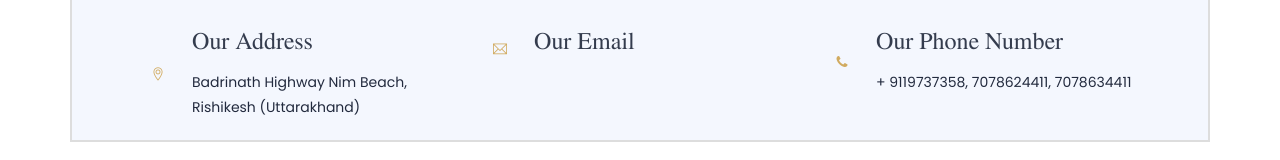
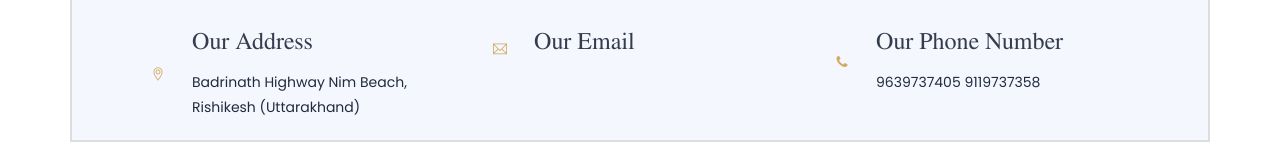
Before and after one commit to GouRav404/p-w, a plain HTML site: page contact.html in a window 1280 px wide. Shown: the part 426-586 px from the top of the page. Drawn offline with nearby package versions, Linux system fonts and the light colour scheme; a script that the page names is missing; a web font is replaced by a local one.

Commit message:
Update contact.html

```diff
--- a/contact.html
+++ b/contact.html
@@ -246,7 +246,7 @@ border-radius: 10px;
                                             <h5>Our Phone Number</h5>
                                         </div>
                                         <div class="featured-desc">
-                                            <p>+ 9119737358, 7078624411, 7078634411</p>
+                                            <p>9639737405  9119737358</p>
                                         </div>
                                     </div>
                                 </div>
```
